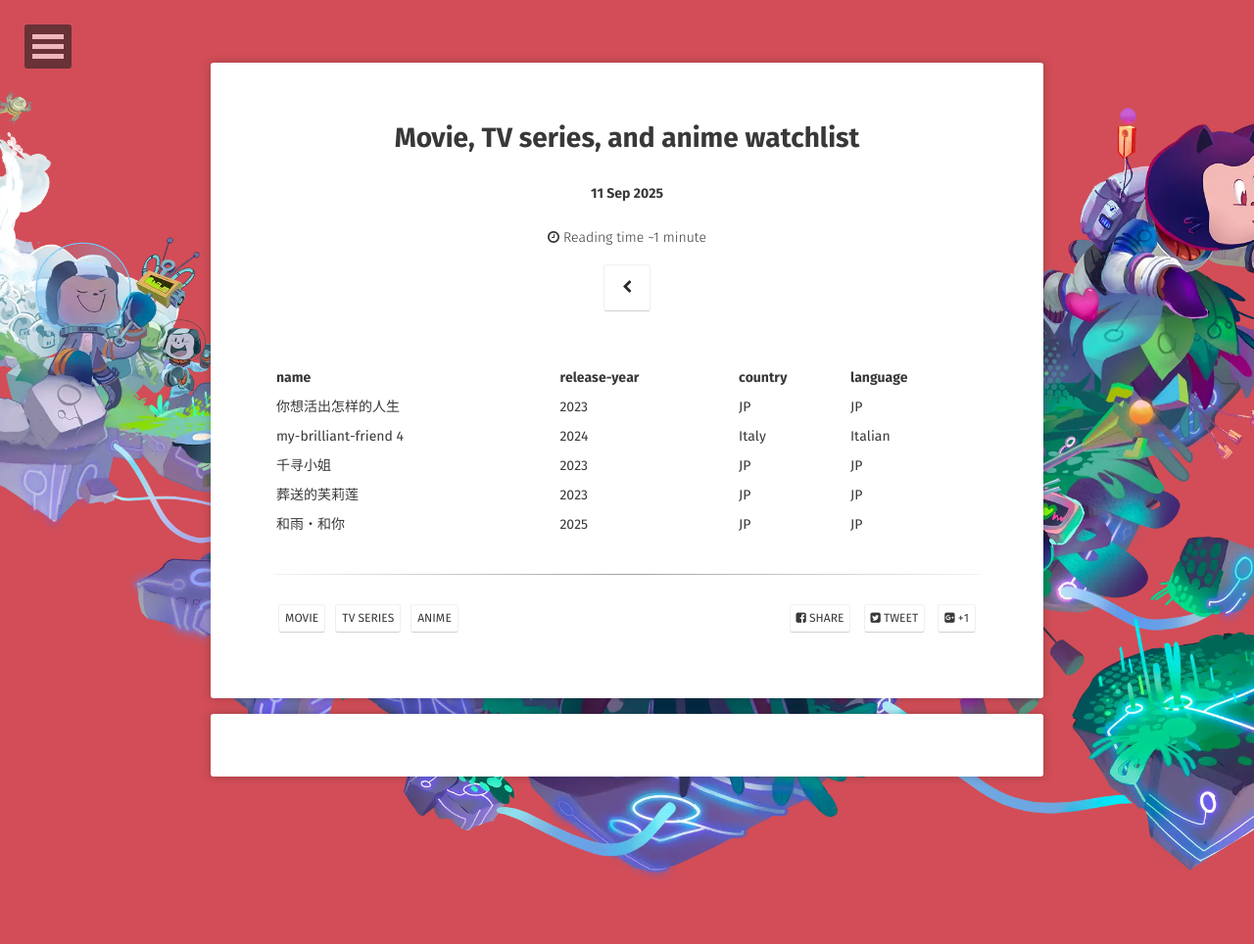
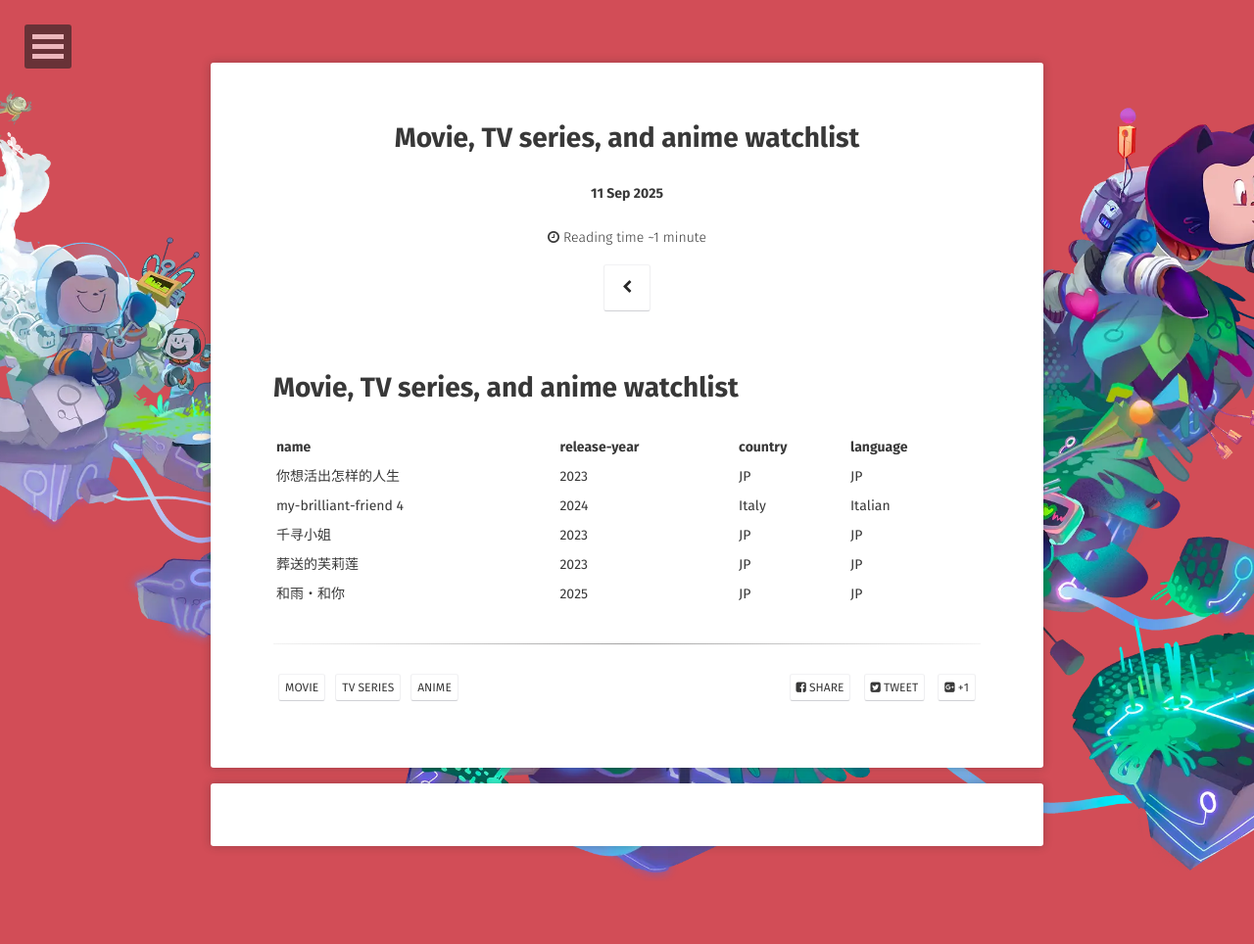
Before and after one commit to WebPavel/WebPavel.github.io, a Jekyll site: the page built from _posts/2025-09-11-movie-tv-series-and-anime-watchlist.md, in a window 1280 px wide. Shown: the whole page at 98% size. Built offline with Jekyll 4.4.1, drawn with Linux system fonts in a browser that asks for light colours; some web fonts are replaced; comment, search, counter and statistics services are not loaded.

Commit message:
feat: Movie, TV series, and anime watchlist.

```diff
--- a/_posts/2025-09-11-movie-tv-series-and-anime-watchlist.md
+++ b/_posts/2025-09-11-movie-tv-series-and-anime-watchlist.md
@@ -7,6 +7,7 @@ tags: [ Movie, TV series, anime ]
 comments: true
 ---
 
+# Movie, TV series, and anime watchlist
 
 | name                  | release-year | country | language |
 |-----------------------|--------------|---------|----------|
```
